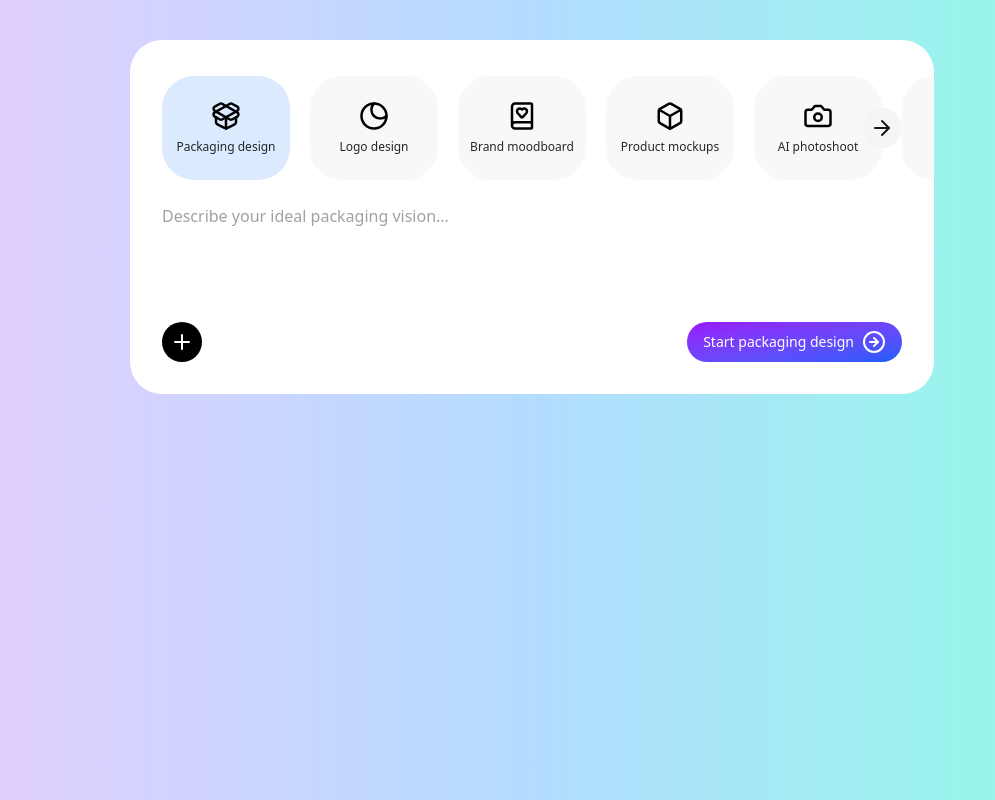
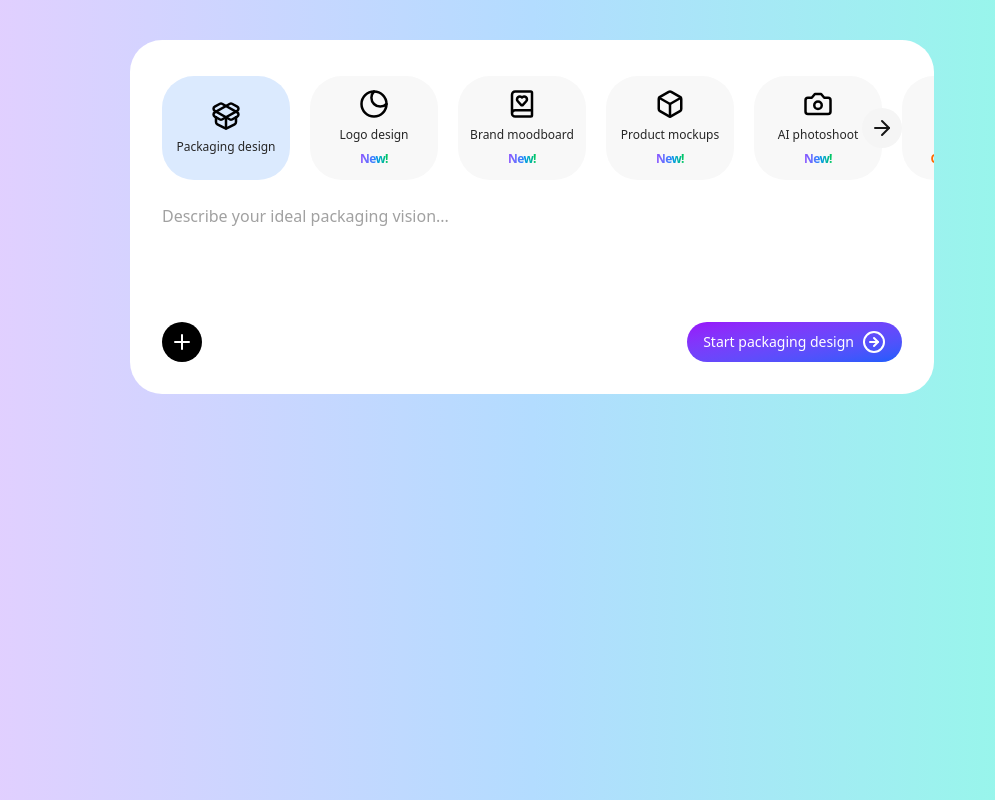
Before and after one commit to burrows99/sourceful-assignment, a Next.js app in the folder frontend/: page / in a window 1280 px wide. Shown: the whole page, without its empty margins (108-1103 px from the left). Built offline with nearby package versions, Linux system fonts and the light colour scheme.

Commit message:
Add status badge support to category components and update categories with status

```diff
--- a/frontend/components/ui/CategoryCarousel.tsx
+++ b/frontend/components/ui/CategoryCarousel.tsx
@@ -80,6 +80,7 @@ export function CategoryCarousel({
               icon={<Icon name={category.icon} />}
               text={category.name}
               isSelected={selectedCategory === category.id}
+              status={category.status}
               onClick={() => onCategorySelect(category.id)}
               aria-label={`Select ${category.name}`}
             />
--- a/frontend/components/ui/CategoryDialog.tsx
+++ b/frontend/components/ui/CategoryDialog.tsx
@@ -103,6 +103,7 @@ export function CategoryDialog({
                 icon={<Icon name={category.icon} />}
                 text={category.name}
                 isSelected={selectedCategory === category.id}
+                status={category.status}
                 onClick={() => handleSelect(category.id)}
                 className="w-full"
                 aria-label={`Select ${category.name}`}
--- a/frontend/components/ui/IconButton.tsx
+++ b/frontend/components/ui/IconButton.tsx
@@ -17,6 +17,11 @@ interface IconButtonProps extends ButtonHTMLAttributes<HTMLButtonElement> {
   text: string;
   /** Whether this button is currently selected */
   isSelected?: boolean;
+  /** Status badge configuration */
+  status?: {
+    text: string;
+    color: 'gradient' | 'orange';
+  };
 }
 
 const baseStyles = `
@@ -47,9 +52,17 @@ export function IconButton({
   icon,
   text,
   isSelected = false,
+  status,
   className,
   ...props
 }: IconButtonProps) {
+  const getBadgeColorClass = (color: 'gradient' | 'orange') => {
+    if (color === 'orange') {
+      return 'text-orange-500';
+    }
+    return 'text-transparent bg-clip-text bg-gradient-to-r from-violet-500 via-blue-500 to-green-500';
+  };
+
   return (
     <button
       type="button"
@@ -69,6 +82,18 @@ export function IconButton({
       <span className="text-[10px] md:text-[10px] lg:text-[11px] xl:text-xs leading-3 md:leading-3 lg:leading-4 xl:leading-4 text-center text-neutral-800">
         {text}
       </span>
+
+      {status && (
+        <span
+          data-text-label=""
+          className={cn(
+            "font-space-grotesk tracking-tighter text-[10px] leading-3 md:text-[10px] md:leading-3 lg:text-[11px] lg:leading-4 xl:text-xs xl:leading-4 font-semibold",
+            getBadgeColorClass(status.color)
+          )}
+        >
+          {status.text}
+        </span>
+      )}
     </button>
   );
 }
--- a/frontend/lib/constants.ts
+++ b/frontend/lib/constants.ts
@@ -11,18 +11,22 @@ export interface Category {
   placeholder?: string;
   showDialog?: boolean;
   buttonText?: string;
+  status?: {
+    text: string;
+    color: 'gradient' | 'orange';
+  };
 }
 
 export const categories: readonly Category[] = [
   { id: 'packaging-design', name: 'Packaging design', icon: 'package', placeholder: 'Describe your ideal packaging vision...', buttonText: 'packaging design' },
-  { id: 'logo-design', name: 'Logo design', icon: 'logo-design', placeholder: 'Describe your brand, target audience and any details about the logo you want...', buttonText: 'logo design' },
-  { id: 'brand-moodboard', name: 'Brand moodboard', icon: 'brand-moodboard', placeholder: 'Describe the image you want to create', buttonText: 'brand moodboard' },
-  { id: 'product-mockups', name: 'Product mockups', icon: 'product-mockups', showDialog: true },
-  { id: 'ai-photoshoot', name: 'AI photoshoot', icon: 'ai-photoshoot', showDialog: true },
-  { id: 'social-ads', name: 'Social ads', icon: 'social-ads', placeholder: 'What social media ad do you want to create?', buttonText: 'social ads' },
-  { id: 'card-and-posters', name: 'Card and posters', icon: 'card-and-posters', placeholder: 'Describe your card or poster design...', buttonText: 'card and posters' },
-  { id: 'variant-range', name: 'Variant range', icon: 'variant-range', placeholder: 'Describe the product variants you need...', buttonText: 'variant range' },
-  { id: 'packaging-range', name: 'Packaging range', icon: 'packaging-rnge', placeholder: 'Describe your packaging range requirements...', buttonText: 'packaging range' },
-  { id: 'create-image', name: 'Create image', icon: 'create-image', placeholder: 'Describe the image you want to create...', buttonText: 'image creation' },
+  { id: 'logo-design', name: 'Logo design', icon: 'logo-design', placeholder: 'Describe your brand, target audience and any details about the logo you want...', buttonText: 'logo design', status: { text: 'New!', color: 'gradient' } },
+  { id: 'brand-moodboard', name: 'Brand moodboard', icon: 'brand-moodboard', placeholder: 'Describe the image you want to create', buttonText: 'brand moodboard', status: { text: 'New!', color: 'gradient' } },
+  { id: 'product-mockups', name: 'Product mockups', icon: 'product-mockups', showDialog: true, status: { text: 'New!', color: 'gradient' } },
+  { id: 'ai-photoshoot', name: 'AI photoshoot', icon: 'ai-photoshoot', showDialog: true, status: { text: 'New!', color: 'gradient' } },
+  { id: 'social-ads', name: 'Social ads', icon: 'social-ads', placeholder: 'What social media ad do you want to create?', buttonText: 'social ads', status: { text: 'Coming soon', color: 'orange' } },
+  { id: 'card-and-posters', name: 'Card and posters', icon: 'card-and-posters', placeholder: 'Describe your card or poster design...', buttonText: 'card and posters', status: { text: 'New!', color: 'gradient' } },
+  { id: 'variant-range', name: 'Variant range', icon: 'variant-range', placeholder: 'Describe the product variants you need...', buttonText: 'variant range', status: { text: 'New!', color: 'gradient' } },
+  { id: 'packaging-range', name: 'Packaging range', icon: 'packaging-rnge', placeholder: 'Describe your packaging range requirements...', buttonText: 'packaging range', status: { text: 'New!', color: 'gradient' } },
+  { id: 'create-image', name: 'Create image', icon: 'create-image', placeholder: 'Describe the image you want to create...', buttonText: 'image creation', status: { text: 'New!', color: 'gradient' } },
   { id: 'edit-image', name: 'Edit image', icon: 'edit-image', placeholder: 'Describe your ideal card or poster vision...', buttonText: 'image editing' },
 ] as const;
```
